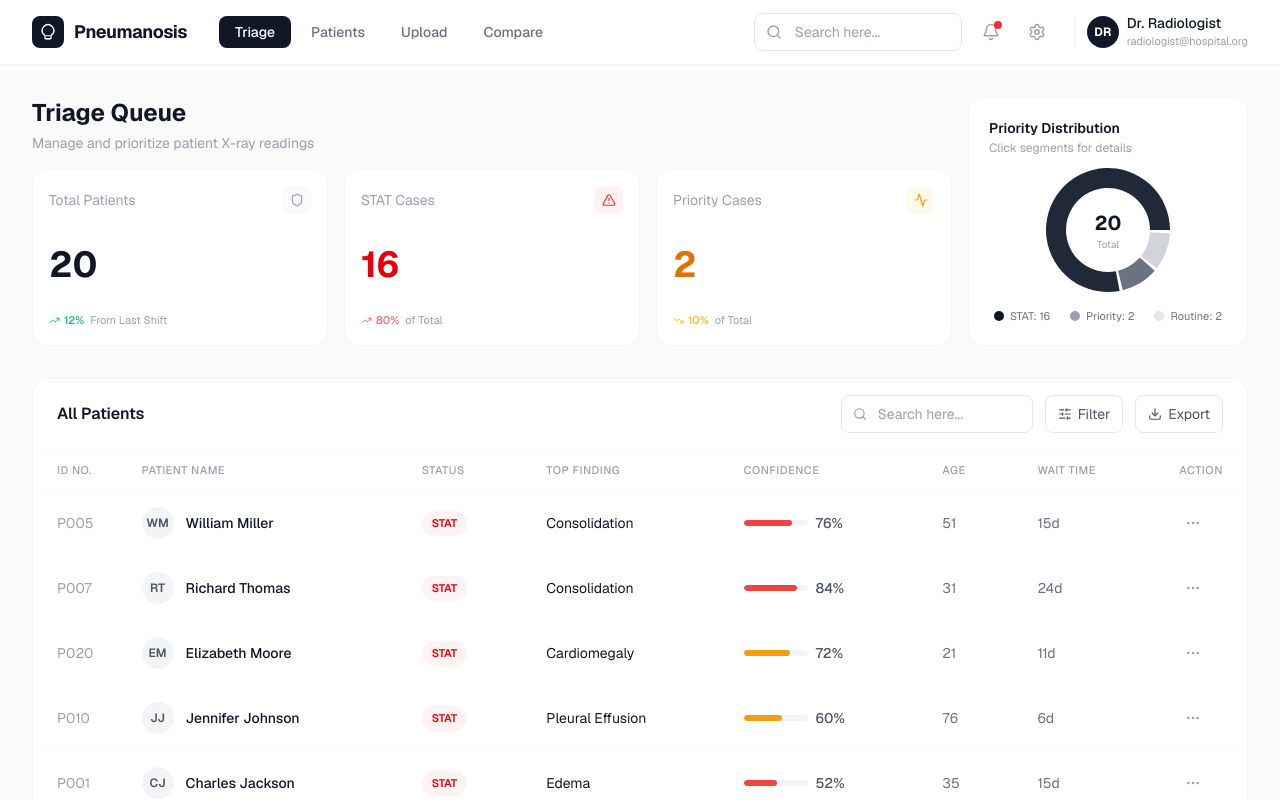
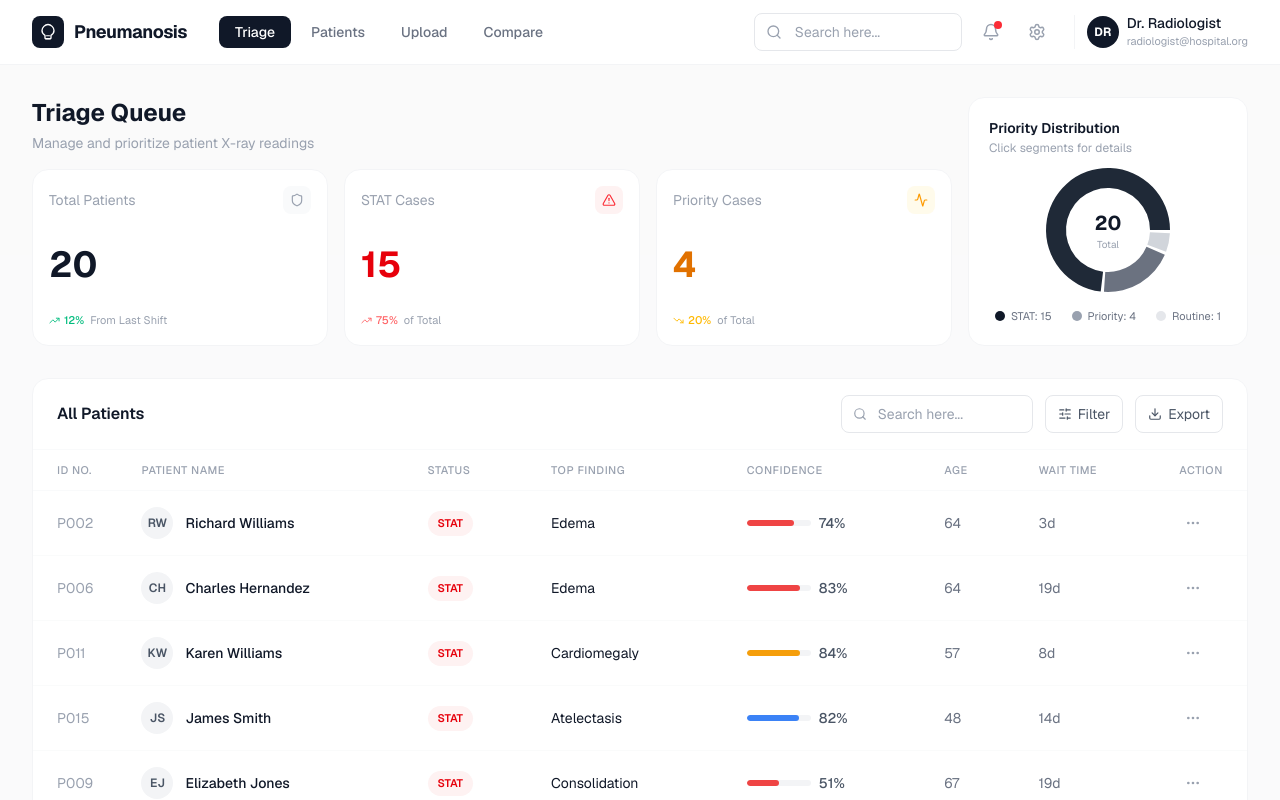
Before and after one commit to 4ena/Chest-X-ray-Abnormality-Screening, a Next.js app in the folder dashboard/: page / in a window 1280 px wide. Built offline with nearby package versions, Linux system fonts and the light colour scheme.

Commit message:
Fix hydration mismatch: use Fisher-Yates shuffle instead of unstable sort
- Array.sort(() => random() - 0.5) produces different results across JS engines
- Fisher-Yates shuffle is deterministic with seeded random
- Fixes server/client hydration mismatch in Next.js

```diff
--- a/dashboard/src/data/mock.ts
+++ b/dashboard/src/data/mock.ts
@@ -191,11 +191,21 @@ for (const name of ACTIVE_CONDITIONS) {
   EXPLANATIONS[name] = ALL_EXPLANATIONS[name];
 }
 
-// Seeded random
+// Seeded random — deterministic across server/client for hydration stability
 let seed = 42;
 function random() {
   seed = (seed * 16807) % 2147483647;
   return (seed - 1) / 2147483646;
+}
+
+// Fisher-Yates shuffle — deterministic unlike Array.sort(() => random() - 0.5)
+function shuffle<T>(arr: T[]): T[] {
+  const a = [...arr];
+  for (let i = a.length - 1; i > 0; i--) {
+    const j = Math.floor(random() * (i + 1));
+    [a[i], a[j]] = [a[j], a[i]];
+  }
+  return a;
 }
 
 function severityFromConfidence(c: number): Finding["severity"] {
@@ -261,7 +271,7 @@ function generatePatients(): Patient[] {
 
   for (let i = 1; i <= 20; i++) {
     const numFindings = Math.floor(random() * 4) + 1;
-    const shuffled = [...CONDITIONS].sort(() => random() - 0.5);
+    const shuffled = shuffle(CONDITIONS);
     const selected = shuffled.slice(0, Math.min(numFindings, CONDITIONS.length));
 
     const findings: Finding[] = selected.map(name => {
```
